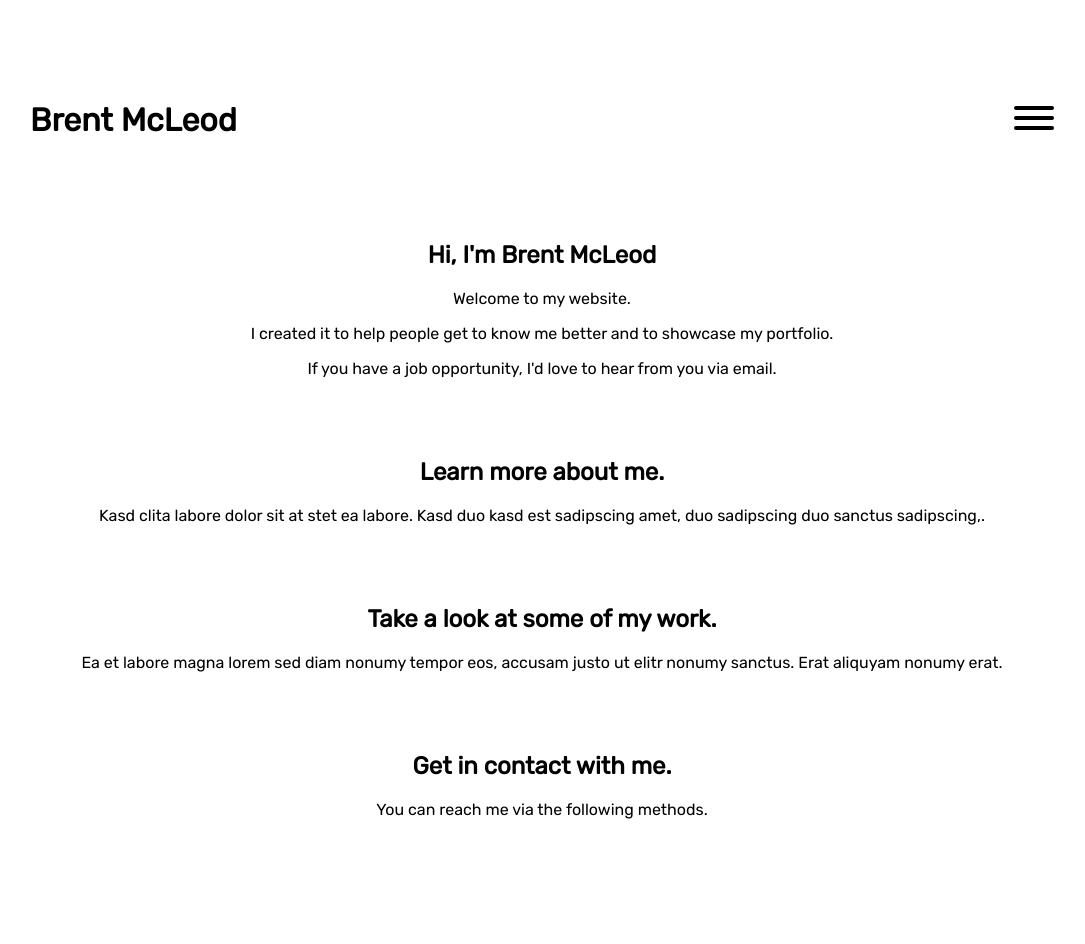
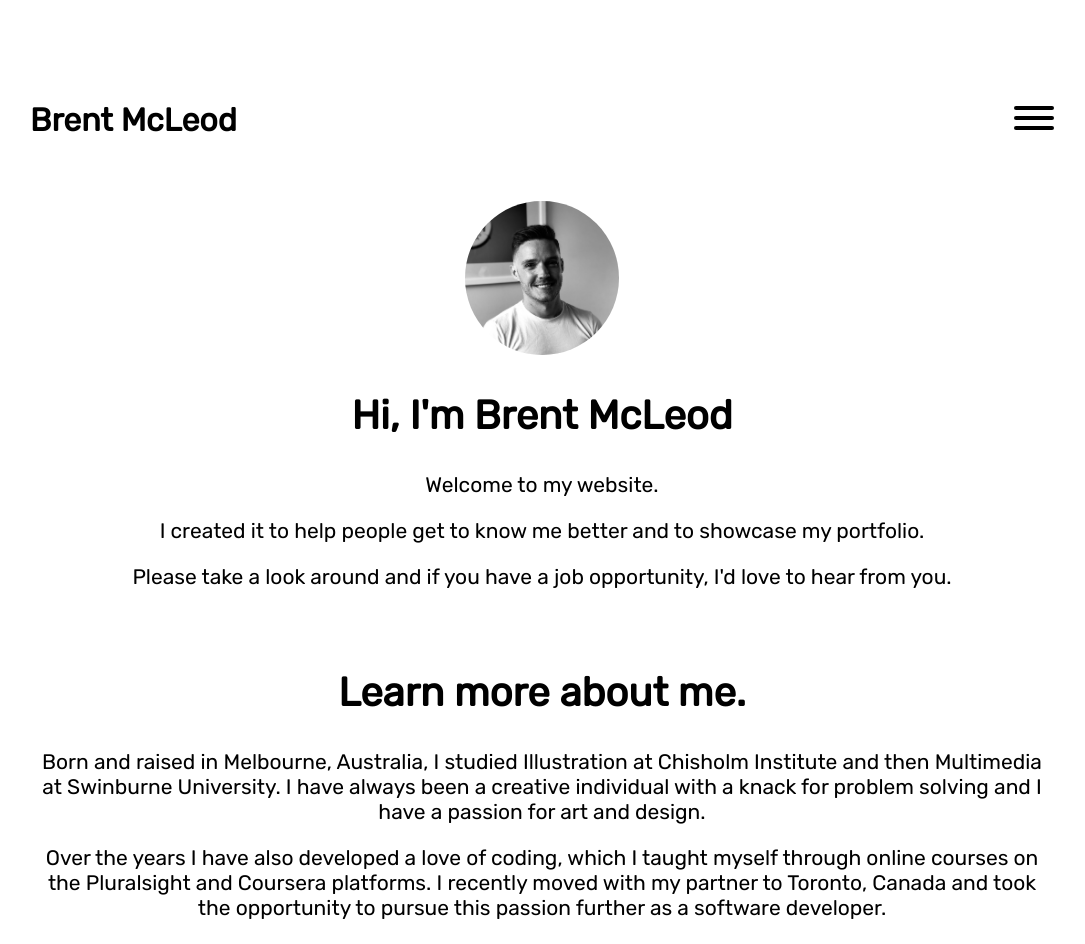
Before and after one commit to brentmcleod/portfolio, a React (Create React App) app: page / in a window 1280 px wide. Shown: the top 944 px of the page, without its empty margins (98-1183 px from the left). Before the commit the page ends 835 px from the top, so only its background shows below. Built offline with nearby package versions, Linux system fonts and the light colour scheme.

Commit message:
Blocked in copy and added profile picture.

```diff
--- a/src/components/About.js
+++ b/src/components/About.js
@@ -5,9 +5,18 @@ const About = () => {
     <section>
       <h2>Learn more about me.</h2>
       <p>
-        Kasd clita labore dolor sit at stet ea labore. Kasd duo kasd est
-        sadipscing amet, duo sadipscing duo sanctus sadipscing,.
+        Born and raised in Melbourne, Australia, I studied Illustration at
+        Chisholm Institute and then Multimedia at Swinburne University. I have
+        always been a creative individual with a knack for problem solving and I
+        have a passion for art and design.
       </p>
+      <p>
+        Over the years I have also developed a love of coding, which I taught
+        myself through online courses on the Pluralsight and Coursera platforms.
+        I recently moved with my partner to Toronto, Canada and took the
+        opportunity to pursue this passion further as a software developer.
+      </p>
+      <p>I am skilled in HTML, CSS, Javascript and React.</p>
     </section>
   );
 };
--- a/src/components/Home.js
+++ b/src/components/Home.js
@@ -1,15 +1,20 @@
 import React from "react";
+import profilePic from "../images/brent_profile_pic.png";
 
 const Home = () => {
   return (
-    <section>
+    <section className="home">
+      <img className="profile-pic" src={profilePic} alt="Brent McLeod" />
       <h2>Hi, I'm Brent McLeod</h2>
       <p>Welcome to my website.</p>
       <p>
         I created it to help people get to know me better and to showcase my
         portfolio.
       </p>
-      <p>If you have a job opportunity, I'd love to hear from you via email.</p>
+      <p>
+        Please take a look around and if you have a job opportunity, I'd love to
+        hear from you.
+      </p>
     </section>
   );
 };
--- a/src/components/Portfolio.js
+++ b/src/components/Portfolio.js
@@ -4,10 +4,7 @@ const Portfolio = () => {
   return (
     <section>
       <h2>Take a look at some of my work.</h2>
-      <p>
-        Ea et labore magna lorem sed diam nonumy tempor eos, accusam justo ut
-        elitr nonumy sanctus. Erat aliquyam nonumy erat.
-      </p>
+      <div className="showcase"></div>
     </section>
   );
 };
--- a/src/index.css
+++ b/src/index.css
@@ -13,8 +13,23 @@ body {
   outline: none;
 }
 
+.profile-pic {
+  width: 15%;
+  height: auto;
+  border-radius: 50%;
+}
+
+h2 {
+  font-size: calc(1.5em + 2vmin);
+}
+
+p {
+  font-size: 1.3125em;
+}
+
 .App {
   width: 90%;
+  max-width: 125em;
   margin: 0 auto;
 }
 
@@ -34,15 +49,29 @@ section {
   margin: 2rem 0 0 0;
 }
 
+.home {
+  margin: 1rem 0 0 0;
+}
+
 @media screen and (min-width: 600px) {
   header,
   section {
     margin: 5rem 0 0 0;
   }
+  .home {
+    margin: 2.5rem 0 0 0;
+  }
 }
 
 main {
   text-align: center;
+}
+
+.showcase {
+  width: 100vw;
+  height: 18.75em;
+  margin-left: calc(-50vw + 50%);
+  background-color: #f4f4f4;
 }
 
 /* Hamburger Menu CSS */
```
Also changed, not shown: src/images/brent_profile_pic.png (added).
